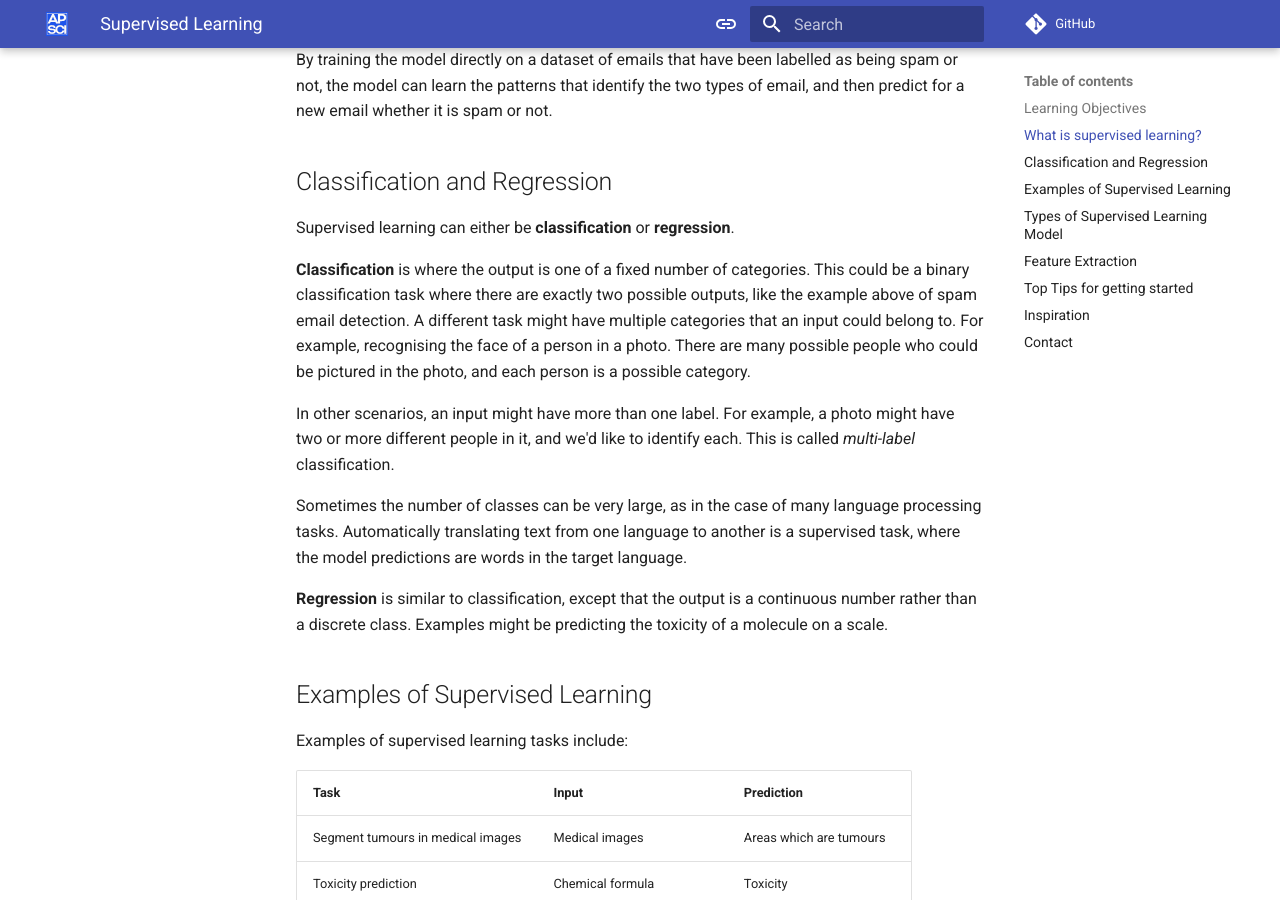
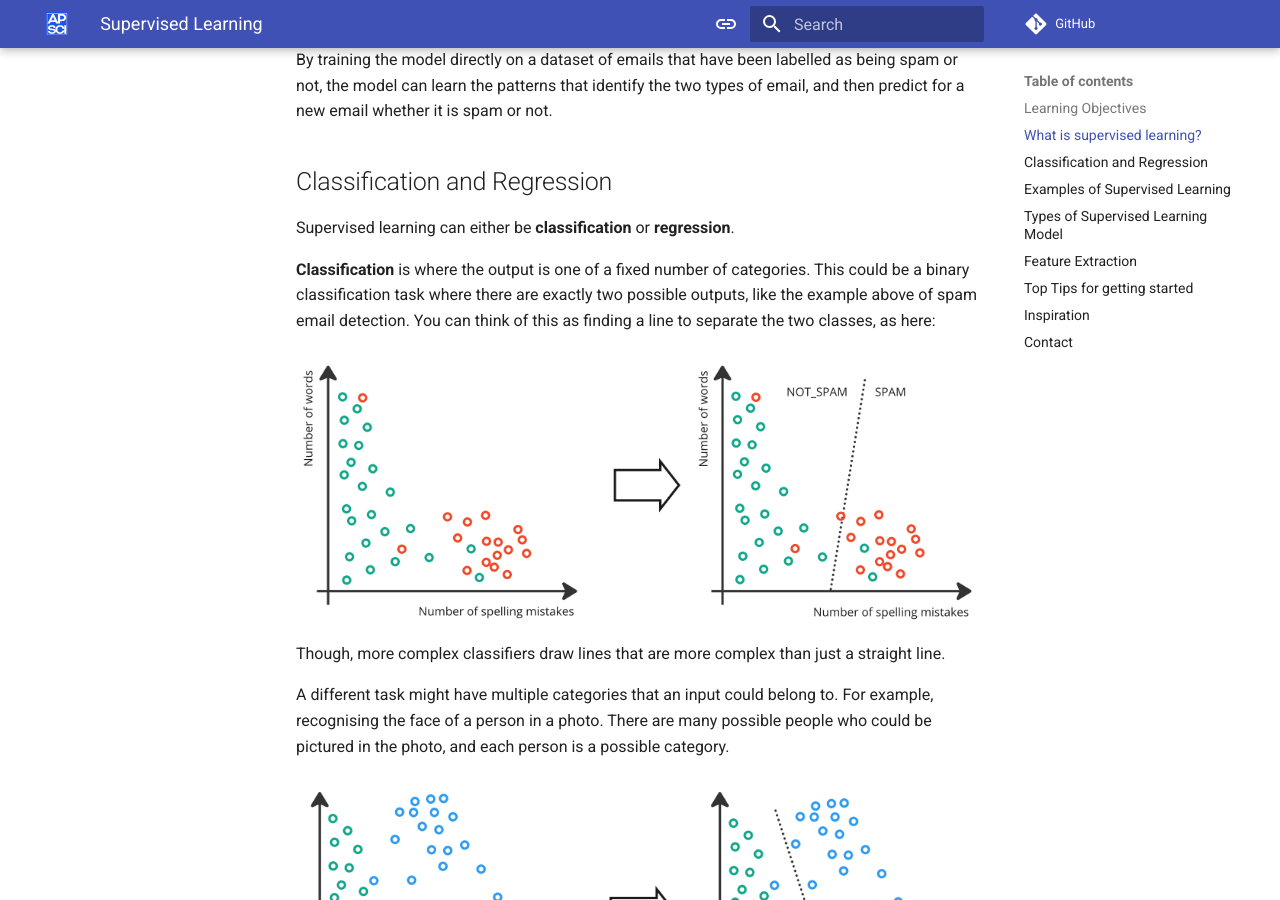
Before and after one commit to acceleratescience/ai-core-concepts, an MkDocs documentation site: the page built from docs/supervised-learning.md, in a window 1280 px wide and 900 px high, scrolled down 1220 px. Built offline with MkDocs 1.6.1 and Material for MkDocs 9.7.7, drawn with Linux system fonts in a browser that asks for light colours; comment, search, counter and statistics services are not loaded.

Commit message:
Added diagrams

```diff
--- a/docs/supervised-learning.md
+++ b/docs/supervised-learning.md
@@ -30,13 +30,24 @@ By training the model directly on a dataset of emails that have been labelled as
 
 Supervised learning can either be **classification** or **regression**.
 
-**Classification** is where the output is one of a fixed number of categories. This could be a binary classification task where there are exactly two possible outputs, like the example above of spam email detection. A different task might have multiple categories that an input could belong to. For example, recognising the face of a person in a photo. There are many possible people who could be pictured in the photo, and each person is a possible category.
+**Classification** is where the output is one of a fixed number of categories. This could be a binary classification task where there are exactly two possible outputs, like the example above of spam email detection.  You can think of this as finding a line to separate the two classes, as here:
+
+![Binary Classification](imgs/sup3.png){ align=center }
+
+Though, more complex classifiers draw lines that are more complex than just a straight line.
+
+A different task might have multiple categories that an input could belong to. For example, recognising the face of a person in a photo. There are many possible people who could be pictured in the photo, and each person is a possible category.
+
+
+![Multi-class Classification](imgs/sup4.png){ align=center }
 
 In other scenarios, an input might have more than one label. For example, a photo might have two or more different people in it, and we'd like to identify each. This is called _multi-label_ classification.
 
 Sometimes the number of classes can be very large, as in the case of many language processing tasks. Automatically translating text from one language to another is a supervised task, where the model predictions are words in the target language.
 
 **Regression** is similar to classification, except that the output is a continuous number rather than a discrete class. Examples might be predicting the toxicity of a molecule on a scale.
+
+![Regression](imgs/sup5.png){ align=center }
 
 ## Examples of Supervised Learning
 
```
Also changed, not shown: docs/data.md (+5 -0 lines), docs/index.md (+10 -0 lines), docs/practical.md (added, +28 -0 lines), docs/imgs/anomoly1.png, docs/imgs/sup3.png (added), docs/imgs/sup4.png (added), docs/imgs/sup5.png (added).
